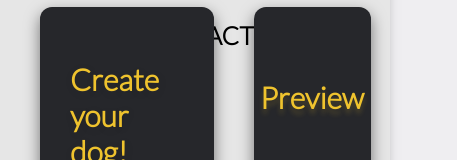
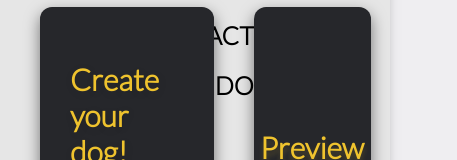
Before and after one commit to AlejoUfano/PIHENRY, a React (Create React App) app in the folder PI-Dogs-main/PI-Dogs-main/client/: page /create in a window 390 px wide. Both pictures are taken after a click on the button 305 px from the left and 40 px from the top of the page. Shown: the part 120-280 px from the top of the page, 457 px wide, since content can reach past the window. Built offline with nearby package versions, Linux system fonts and the light colour scheme; no server answers.

Commit message:
Fix(NavBar) fixes related to responsive design

```diff
--- a/PI-Dogs-main/PI-Dogs-main/client/src/components/NavBar/NavBar.jsx
+++ b/PI-Dogs-main/PI-Dogs-main/client/src/components/NavBar/NavBar.jsx
@@ -12,8 +12,14 @@ let NavBar = ({ getDogs, setPage, setTemps, filteredDogs, dogs, resetFilters })
 
   let [extendNav, setExtendNav] = useState(false);
   const [isDisplayed, setIsDisplayed] = useState(false);
+  const [width, setWidth] = useState(window.innerWidth)
+
 
 useEffect(() => {
+  function handleResize() {
+    setWidth(window.innerWidth)
+}
+  window.addEventListener('resize', handleResize)
   setInterval(() => {
     setIsDisplayed(false);
   }, 1500);
@@ -51,6 +57,7 @@ useEffect(() => {
         <NavExpandedMenu>
           <NavLinkExtended to='/'>LANDING</NavLinkExtended>
           <NavLinkExtended to='/contact'>CONTACT</NavLinkExtended>
+          {width<651 && <NavLinkExtended to='/create'>CREATE DOG</NavLinkExtended>}
         </NavExpandedMenu>
       )}
 
--- a/PI-Dogs-main/PI-Dogs-main/client/src/components/Styles/Cards.style.js
+++ b/PI-Dogs-main/PI-Dogs-main/client/src/components/Styles/Cards.style.js
@@ -8,12 +8,21 @@ margin-top: 3px;
 display: flex;
 align-self: center;
 text-shadow: 1px 1px 3px rgb(0 0 0 / 30%);
+@media screen and (max-width: 900px) {
+    font-size: 15px;
+}
+@media screen and (max-width: 900px) {
+    font-size: 13px;
+}
 `
 export let CardImage = styled.img`
 object-fit: cover;
 height: 60%;
 width: 100%;
 border-radius: 12px;
+@media screen and (max-width: 900px) {
+
+}
 `
 export let TemperamentDiv = styled.div`
 font-family: 'Ubuntu', sans-serif;
@@ -28,6 +37,26 @@ width: max-content;
 background-color: #e6e6e6;
 box-shadow: 0 2px 5px rgb(1 1 1 / 30%);
 transition: all 0.4s 0s ease;
+text-align: center;
+align-items: center;
+justify-content: center;
+@media screen and (max-width: 900px) {
+    font-size: 13px;
+    padding: 6px 6px;
+    margin: 2px 2px;
+    height: max-content;
+}
+@media screen and (max-width: 700px) {
+    font-size: 11px;
+    padding: 4px 6px;
+    margin: 2px 2px;
+    height: max-content;
+}
+@media screen and (max-width: 500px) {
+    padding: 4px 6px;
+    margin: 2px 2px;
+    height: max-content;
+}
 `
 export let TempContainer = styled.div`
 color: #2e2e2c;
@@ -40,6 +69,18 @@ flex-wrap: wrap;
 justify-content: space-around;
 text-shadow: 1px 1px 3px rgb(0 0 0 / 30%);
 transition: all 0.4s 0s ease;
+@media screen and (max-width: 900px) {
+    height: 22%;
+    width: 95%;
+}
+@media screen and (max-width: 700px) {
+    height: 22%;
+    width: 100%;
+}
+@media screen and (max-width: 500px) {
+    height: 23%;
+    width: 100%;
+}
 `
 
 export let Weight = styled.div`
@@ -50,6 +91,17 @@ font-size: 15px;
 display: flex;
 align-self: center;
 text-shadow: 1px 1px 3px rgb(0 0 0 / 30%);
+@media screen and (max-width: 900px) {
+    margin-top: 4px;
+    font-size: 13px;
+}
+@media screen and (max-width: 700px) {
+    margin-top: 3px;
+    font-size: 11px;
+}
+@media screen and (max-width:  500px) {
+    margin-top: 2px;
+}
 `
 export let CardContainer = styled.div`
 display: flex;
@@ -80,5 +132,16 @@ transition: all 0.4s 0s ease;
     color: #000;
     background-color: #dbdbdb;
 }
-
+@media screen and (max-width: 900px) {
+    width: 230px;
+    height: 300px;
+}
+@media screen and (max-width: 700px) {
+    width: 200px;
+    height: 260px;
+}
+@media screen and (max-width: 500px) {
+    width: 200px;
+    height: 250px;
+}
 `
```
